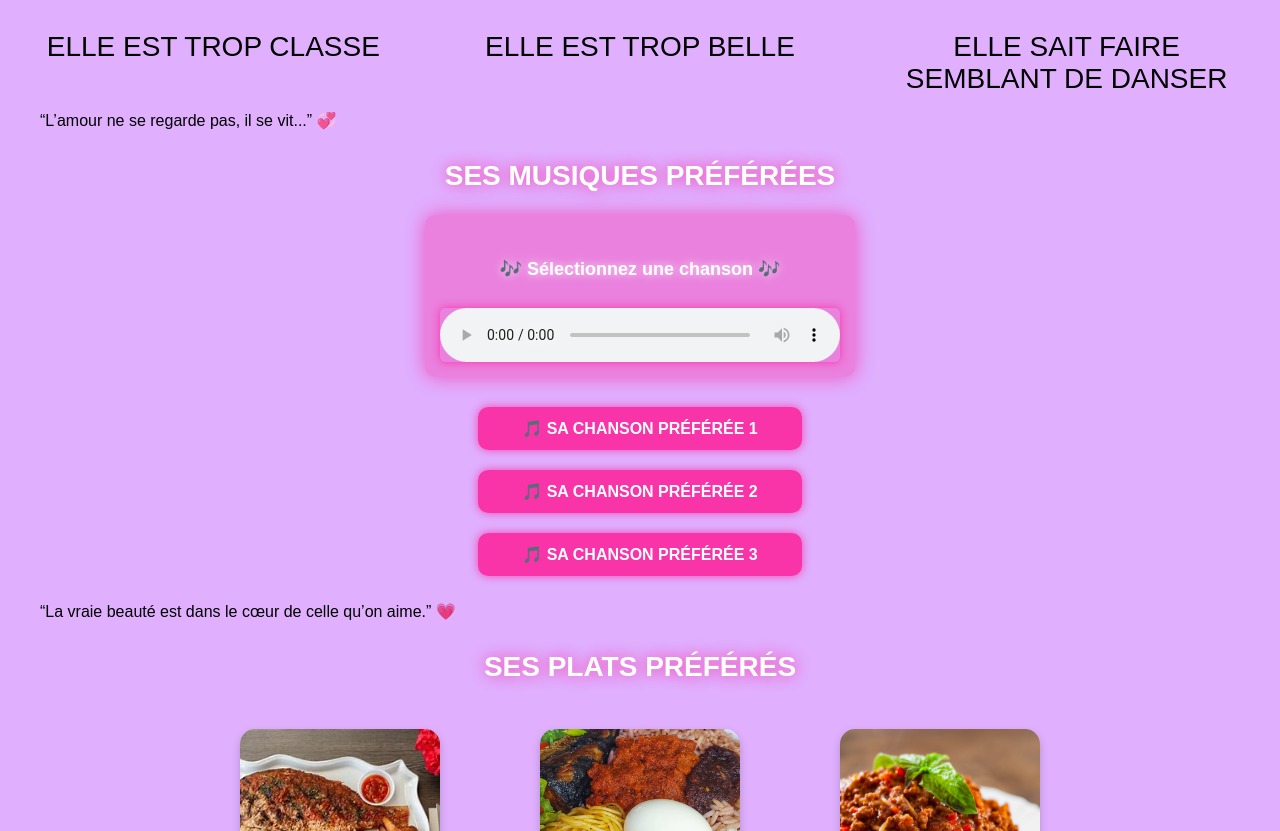
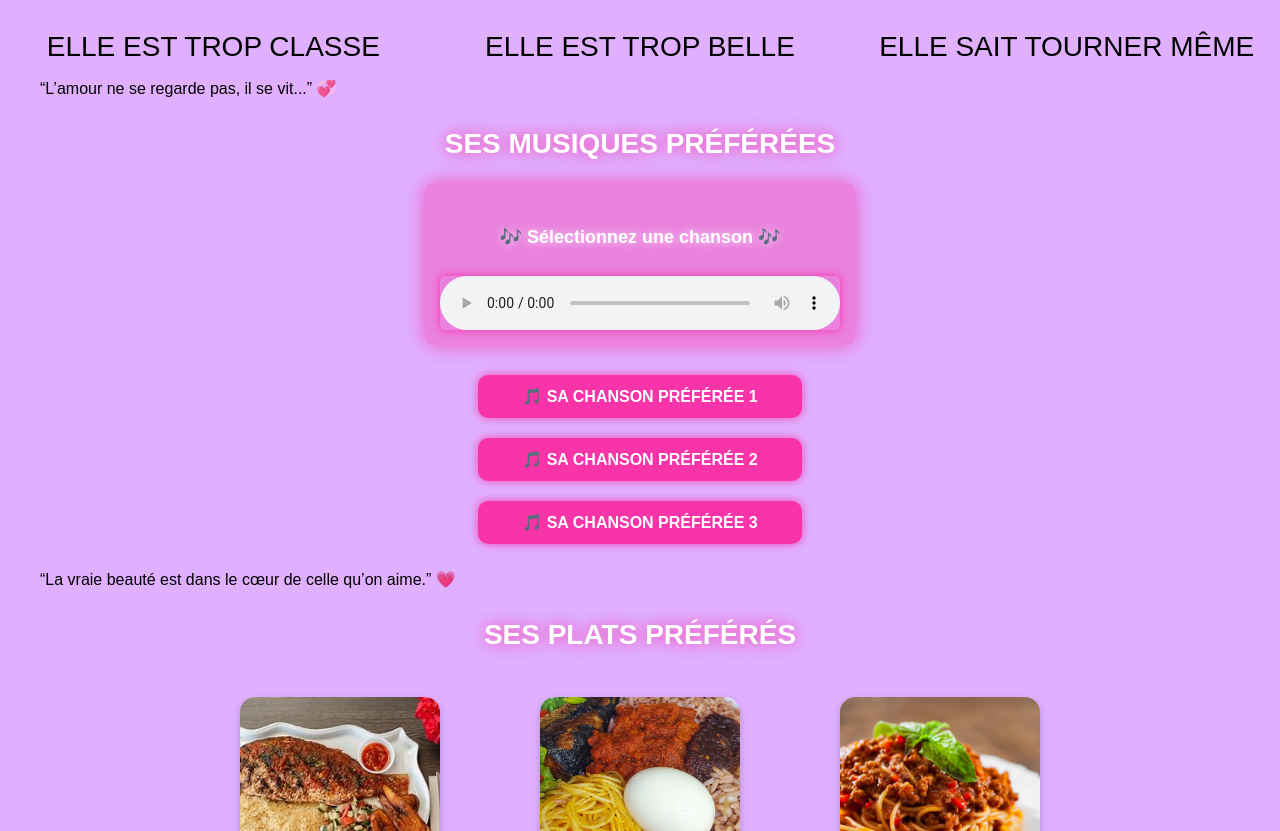
Before and after one commit to Mafrix07/Ma_Crush, a plain HTML site: page index.html in a window 1280 px wide. Shown: the part 1080-1911 px from the top of the page. Drawn offline with Linux system fonts and the light colour scheme.

Commit message:
Update index.html

```diff
--- a/index.html
+++ b/index.html
@@ -24,8 +24,8 @@
                     <div class="caption">Elle est trop belle</div>
                 </article>
                 <article class="video-container">
-                    <video class="video" src="Ben3.mp4" autoplay loop muted title="Elle sait faire semblant de danser"></video>
-                    <div class="caption">Elle sait faire semblant de danser</div>
+                    <video class="video" src="Ben3.mp4" autoplay loop muted title="Elle sait tourner même"></video>
+                    <div class="caption">Elle sait tourner même</div>
                 </article>
             </div>
         </section>
```
